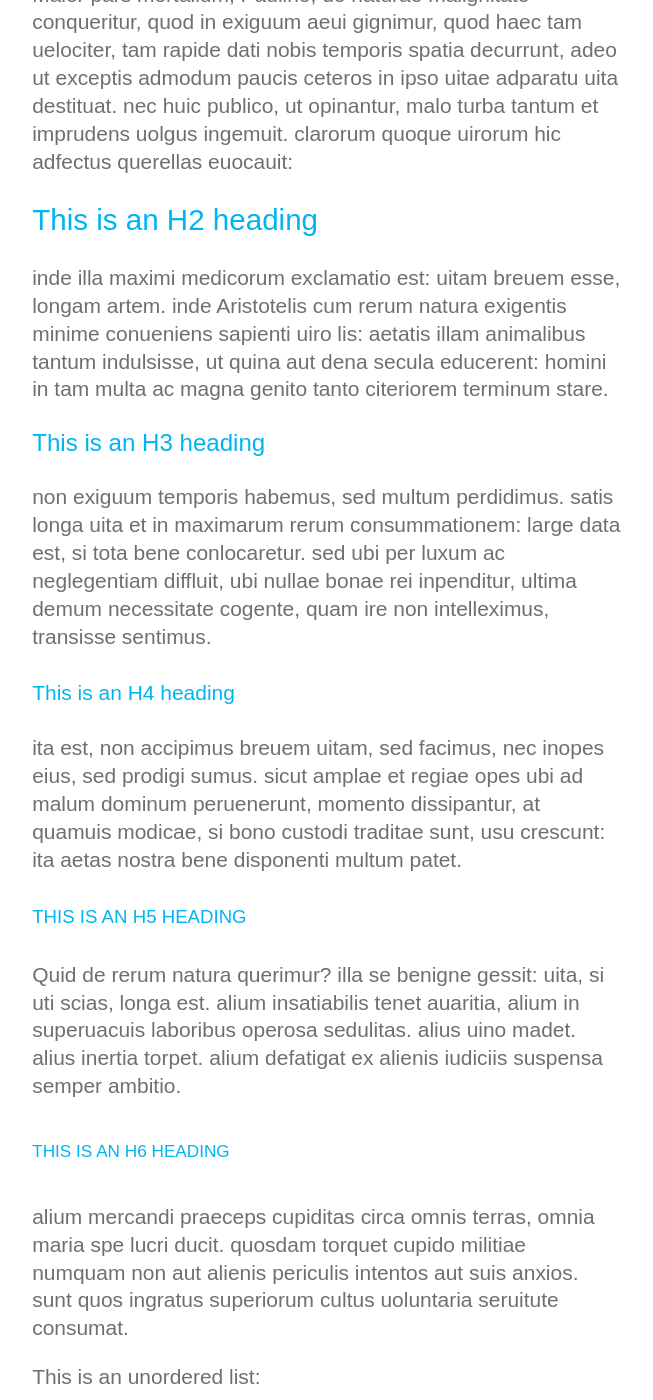
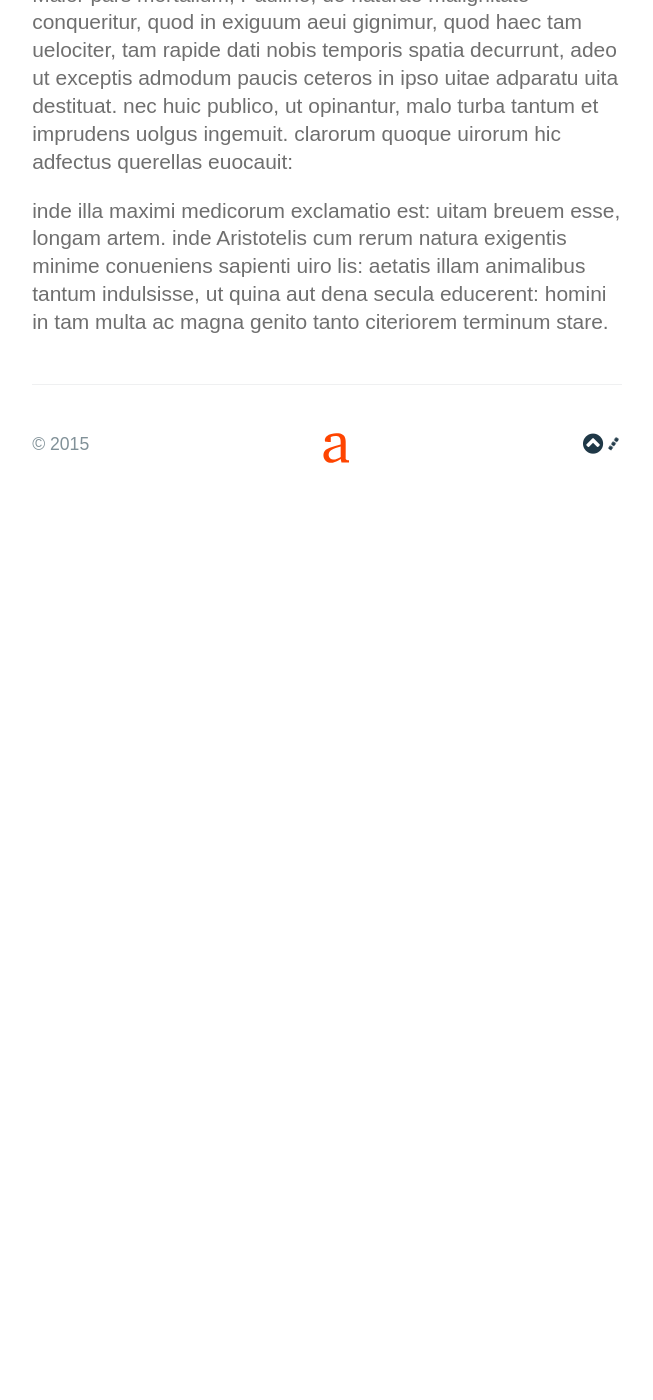
Before and after one commit to arcions/arcions.github.io, a Jekyll site: the page built from index.html, in a window 1280 px wide and 1400 px high, scrolled down 270 px. Shown: the whole window, without its empty margins (313-966 px from the left). Built offline with Jekyll 4.4.1, drawn with Linux system fonts in a browser that asks for light colours; nearby versions of some CDN libraries; some web fonts are replaced; Markdown is read by kramdown in place of the engine named in the settings; after the commit the page ends 900 px from its top, so only the background shows below that; some of the changed text lies outside the part shown.

Commit message:
Update index.html

```diff
--- a/index.html
+++ b/index.html
@@ -3,27 +3,11 @@ layout: default
 title: ArcIons
 ---
 
-    <section class="main-content">
+<section class="main-content">
+
       <h1>This is an H1 heading</h1>
-            <p>Maior pars mortalium, Pauline, de naturae malignitate conqueritur, quod in exiguum aeui gignimur, quod haec tam uelociter, tam rapide dati nobis temporis spatia decurrunt, adeo ut exceptis admodum paucis ceteros in ipso uitae adparatu uita destituat. nec huic publico, ut opinantur, malo turba tantum et imprudens uolgus ingemuit. clarorum quoque uirorum hic adfectus querellas euocauit:</p>
-      <h2>This is an H2 heading</h2>
+            <p class="lead">Maior pars mortalium, Pauline, de naturae malignitate conqueritur, quod in exiguum aeui gignimur, quod haec tam uelociter, tam rapide dati nobis temporis spatia decurrunt, adeo ut exceptis admodum paucis ceteros in ipso uitae adparatu uita destituat. nec huic publico, ut opinantur, malo turba tantum et imprudens uolgus ingemuit. clarorum quoque uirorum hic adfectus querellas euocauit:</p>
             <p>inde illa maximi medicorum exclamatio est: uitam breuem esse, longam artem. inde Aristotelis cum rerum natura exigentis minime conueniens sapienti uiro lis: aetatis illam animalibus tantum indulsisse, ut quina aut dena secula educerent: homini in tam multa ac magna genito tanto citeriorem terminum stare.</p>
-      <h3>This is an H3 heading</h3>
-            <p>non exiguum temporis habemus, sed multum perdidimus. satis longa uita et in maximarum rerum consummationem: large data est, si tota bene conlocaretur. sed ubi per luxum ac neglegentiam diffluit, ubi nullae bonae rei inpenditur, ultima demum necessitate cogente, quam ire non intelleximus, transisse sentimus.</p>
-      <h4>This is an H4 heading</h4>
-            <p>ita est, non accipimus breuem uitam, sed facimus, nec inopes eius, sed prodigi sumus. sicut amplae et regiae opes ubi ad malum dominum peruenerunt, momento dissipantur, at quamuis modicae, si bono custodi traditae sunt, usu crescunt: ita aetas nostra bene disponenti multum patet.</p>
-      <h5>This is an H5 heading</h5>
-            <p>Quid de rerum natura querimur? illa se benigne gessit: uita, si uti scias, longa est. alium insatiabilis tenet auaritia, alium in superuacuis laboribus operosa sedulitas. alius uino madet. alius inertia torpet. alium defatigat ex alienis iudiciis suspensa semper ambitio.</p>
-      <h6>This is an H6 heading</h6>
-            <p>alium mercandi praeceps cupiditas circa omnis terras, omnia maria spe lucri ducit. quosdam torquet cupido militiae numquam non aut alienis periculis intentos aut suis anxios. sunt quos ingratus superiorum cultus uoluntaria seruitute consumat.</p>
 
-      This is an unordered list:
-      <ul><li>Here are the items</li>
-      <li>Here's another item</li>
-      <li>Here's another one</li></ul>
 
-      This is an ordered list:
-      <ol><li>Here are the items</li>
-      <li>Here's another item</li>
-      <li>Here's another one</li></ol>
-      </section>
+</section>
```
